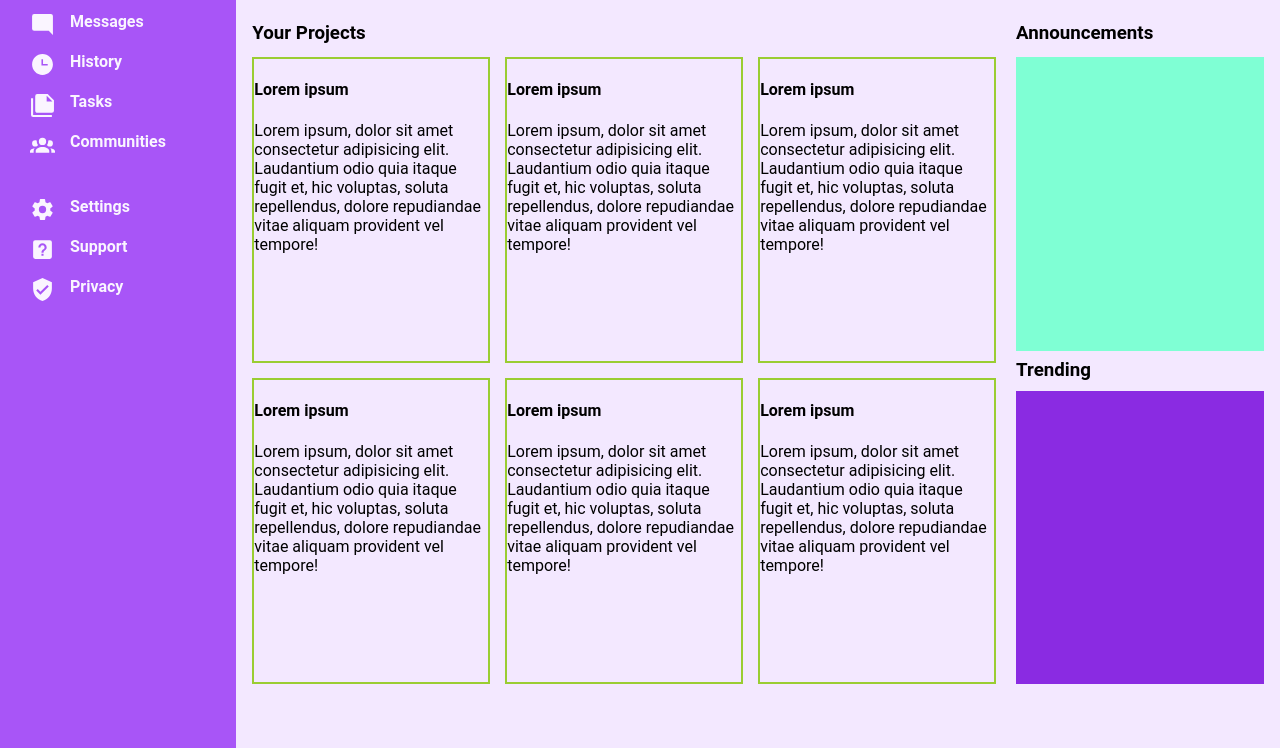
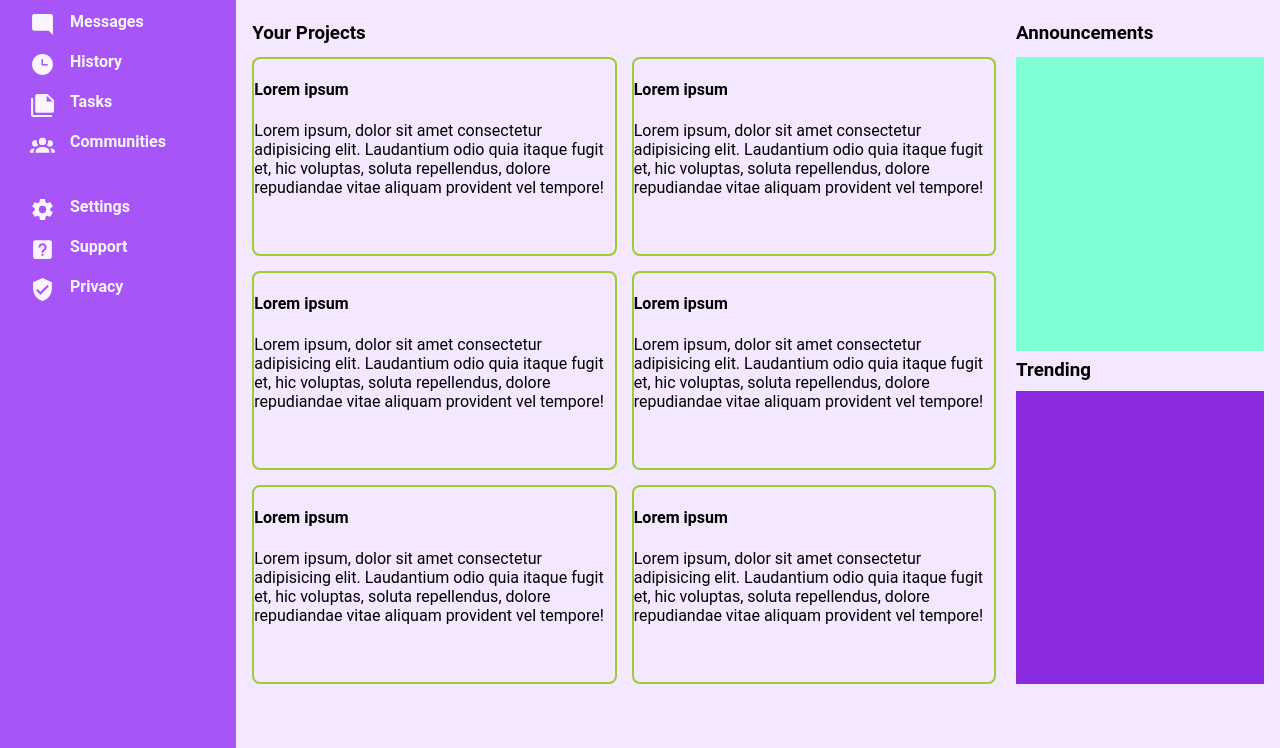
Before and after one commit to GerardoSalinas/Admin-dashboard, a website: page public/index.html in a window 1280 px wide. Shown: the part 158-906 px from the top of the page. Drawn offline with Linux system fonts and the light colour scheme.

Commit message:
makes projectsContainer a bit dynamic

```diff
--- a/public/styles.css
+++ b/public/styles.css
@@ -128,9 +128,6 @@ p {
     width: 40rem;
 }
 
-.card{
-    border: 2px solid yellowgreen;
-}
 
 main{
     position: relative;
@@ -150,9 +147,18 @@ main{
 .projectsContainer {
     display: grid;
     /* change this to auto-fit, minmax()   */
-    grid-template-columns: repeat(3,1fr);
+    /* grid-template-columns: repeat(2,1fr); */
+    /* same as minmax(350px,1fr) */
+    /* grid-template-columns: repeat(auto-fit,minmax(21.875rem, 1fr)); */
+    grid-template-columns: repeat(auto-fit,minmax(21.875rem, 1fr));
+    /* grid-template-columns: repeat(auto-fit,clamp(150px,1fr,400px)); */
     gap: 15px;
     grid-row: 1 / 3;
+}
+
+.card{
+    border: 2px solid yellowgreen;
+    border-radius: 0.5rem;
 }
 
 .announcementContainer {
```
